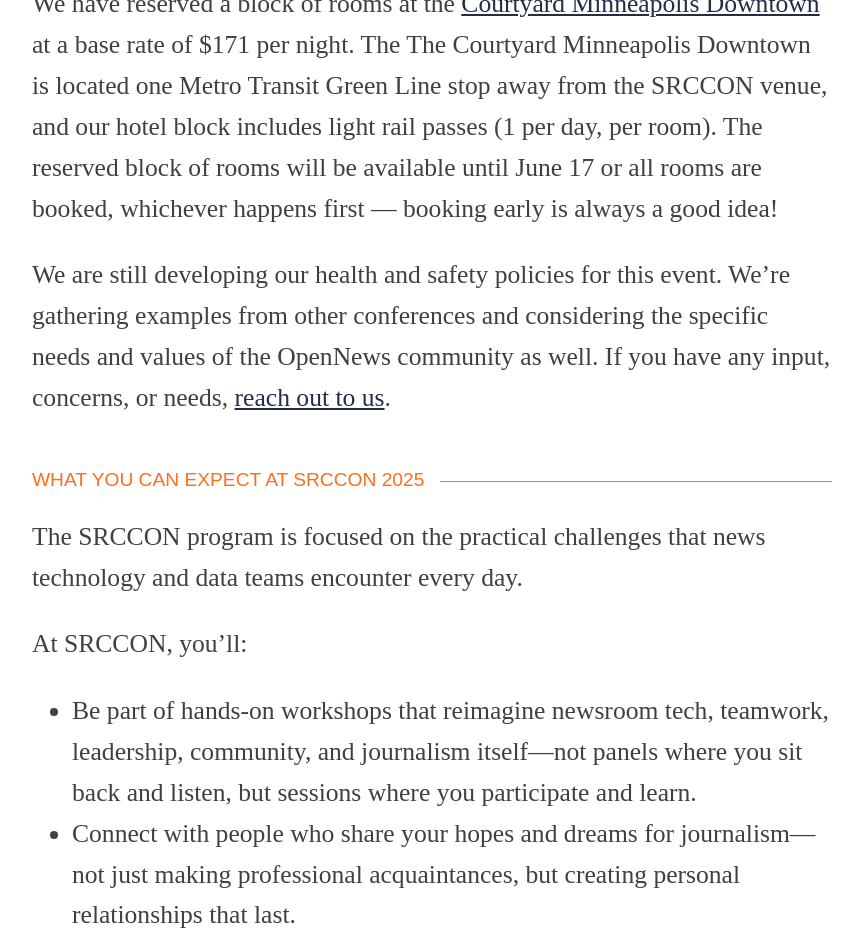
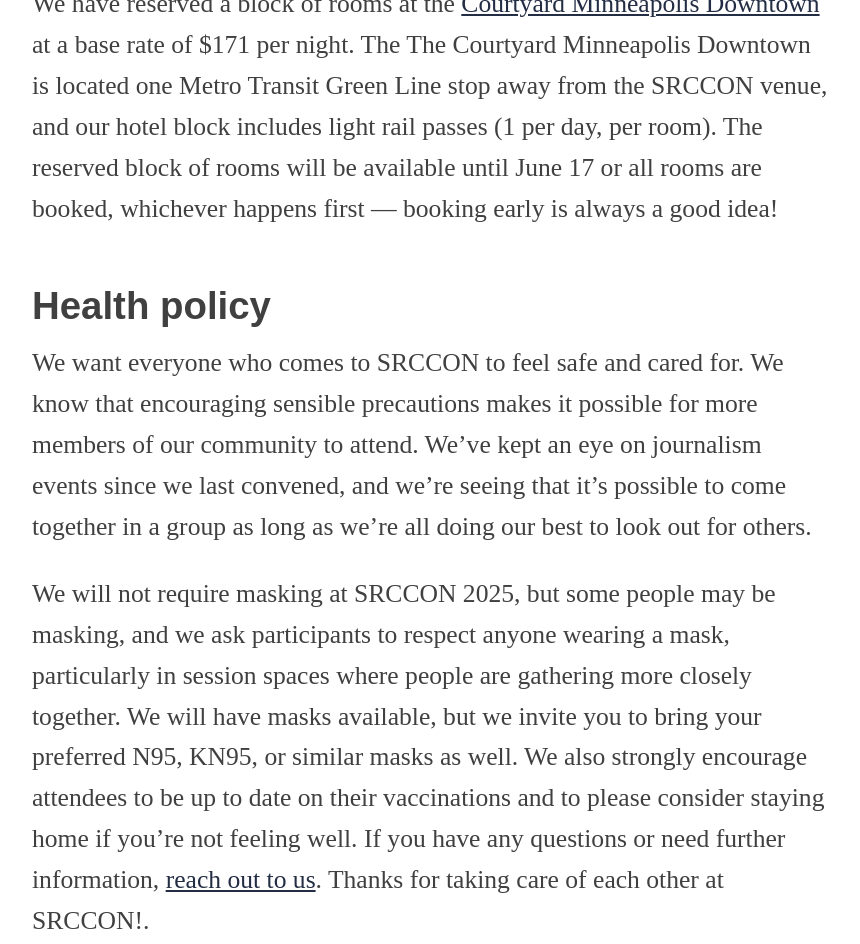
Before and after one commit to OpenNews/srccon-2025, a Jekyll site: the page built from homepage.md, in a window 1280 px wide and 1400 px high, scrolled down 2178 px. Shown: the top 944 px of the window, without its empty margins (208-1068 px from the left). Built offline with Jekyll 4.4.1, drawn with Linux system fonts in a browser that asks for light colours; some web fonts are replaced; our own code applies the rules of GitHub Pages for plain Markdown files.

Commit message:
health policy update

```diff
--- a/homepage.md
+++ b/homepage.md
@@ -28,7 +28,11 @@ On July 10-11 in Minneapolis, SRCCON returns to the [McNamara Alumni Center](htt
 
 We have reserved a block of rooms at the [Courtyard Minneapolis Downtown](https://www.marriott.com/event-reservations/reservation-link.mi?id=1739474875459&key=GRP&guestreslink2=true&app=resvlink) at a base rate of $171 per night. The The Courtyard Minneapolis Downtown is located one Metro Transit Green Line stop away from the SRCCON venue, and our hotel block includes light rail passes (1 per day, per room). The reserved block of rooms will be available until June 17 or all rooms are booked, whichever happens first — booking early is always a good idea!
 
-We are still developing our health and safety policies for this event. We're gathering examples from other conferences and considering the specific needs and values of the OpenNews community as well. If you have any input, concerns, or needs, [reach out to us](mailto:srccon@opennews.org).
+## Health policy
+
+We want everyone who comes to SRCCON to feel safe and cared for. We know that encouraging sensible precautions makes it possible for more members of our community to attend. We've kept an eye on journalism events since we last convened, and we’re seeing that it’s possible to come together in a group as long as we’re all doing our best to look out for others.
+
+We will not require masking at SRCCON 2025, but some people may be masking, and we ask participants to respect anyone wearing a mask, particularly in session spaces where people are gathering more closely together. We will have masks available, but we invite you to bring your preferred N95, KN95, or similar masks as well. We also strongly encourage attendees to be up to date on their vaccinations and to please consider staying home if you’re not feeling well. If you have any questions or need further information, [reach out to us](mailto:srccon@opennews.org). Thanks for taking care of each other at SRCCON!.
 
 ### What you can expect at {{ page.event_name }}
 
```
